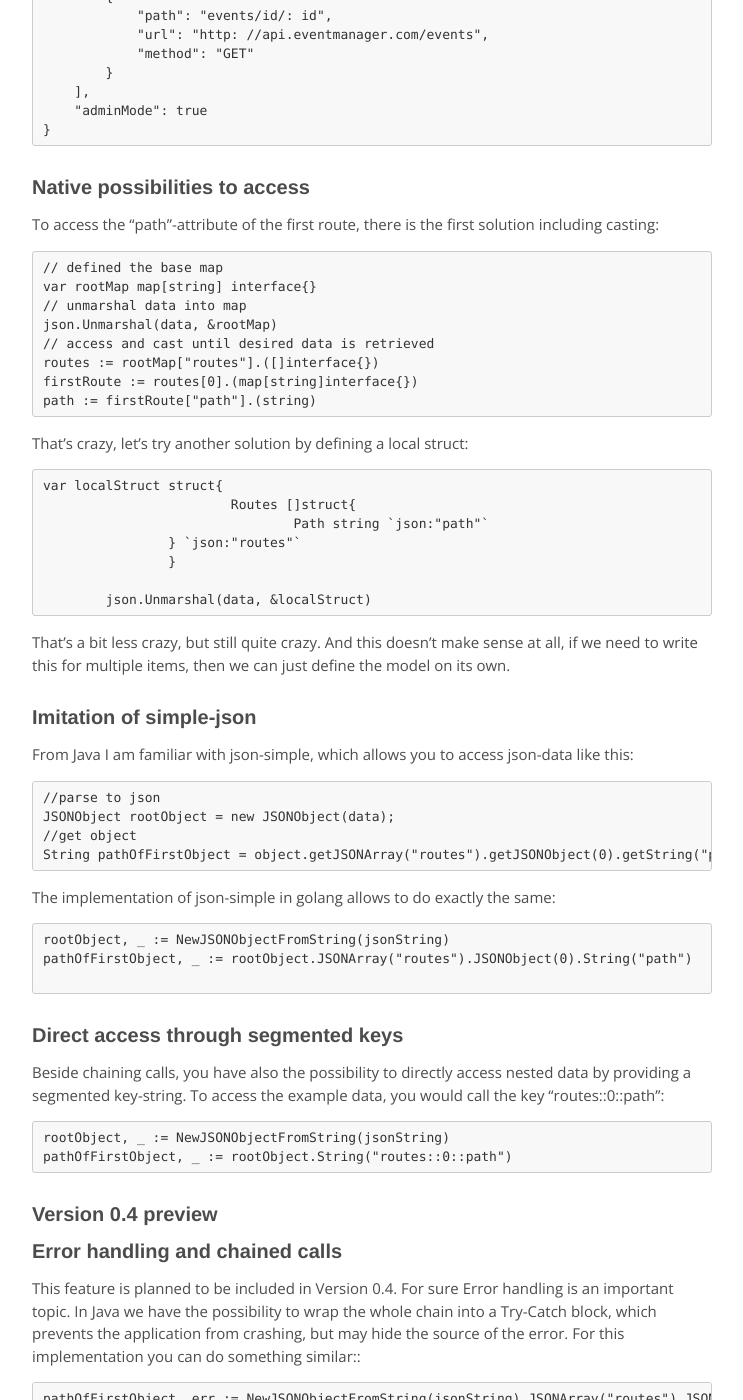
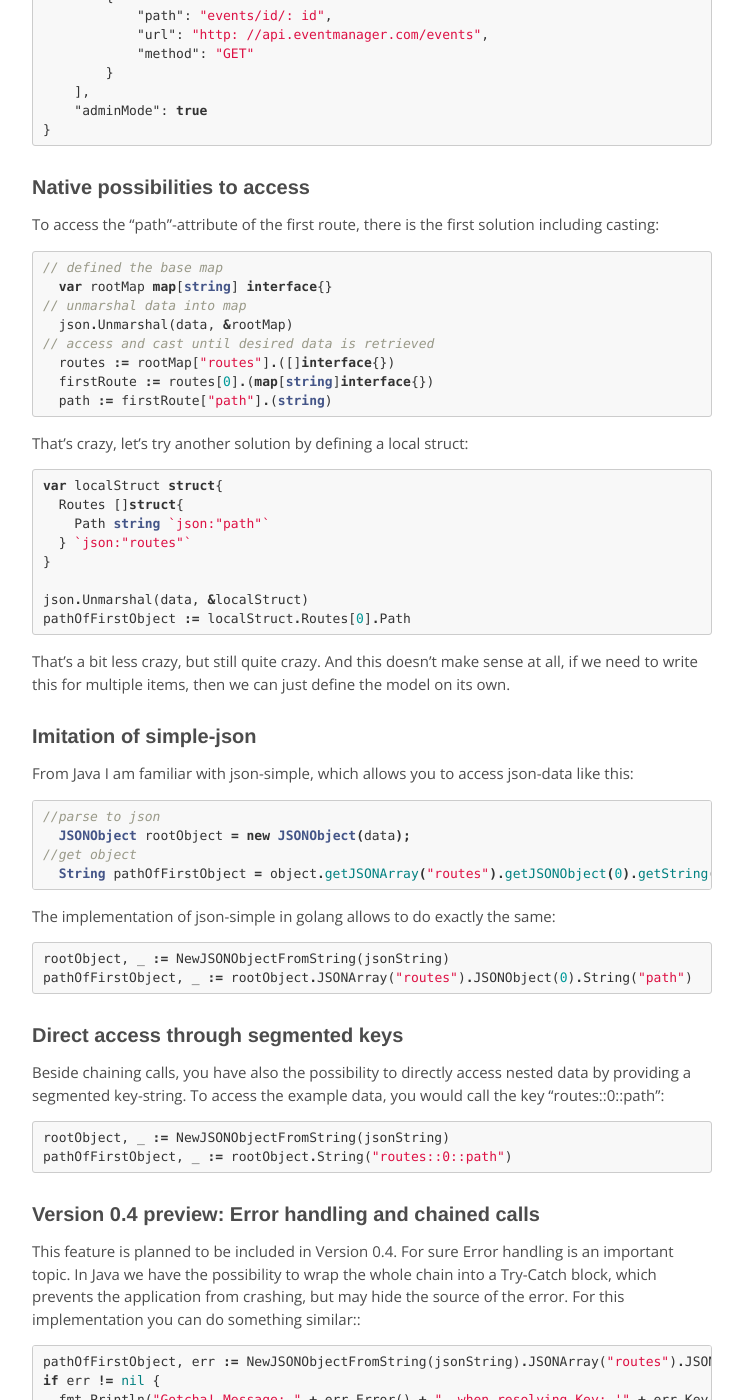
Before and after one commit to chrisport/chrisport.github.io, a Jekyll site: the page built from _posts/2014-09-14-golang-simplejson.markdown, in a window 1280 px wide and 1400 px high, scrolled down 832 px. Shown: the whole window, without its empty margins (268-1011 px from the left). Built offline with Jekyll 4.4.1, drawn with Linux system fonts in a browser that asks for light colours; nearby versions of some CDN libraries; some of the changed text lies outside the part shown.

Commit message:
reformating post

````diff
--- a/_posts/2014-09-14-golang-simplejson.markdown
+++ b/_posts/2014-09-14-golang-simplejson.markdown
@@ -18,7 +19,7 @@
 But when you have nested data, it gets a pain quickly, because in every step you need to cast the elements.
 Let's look at an example.
 Json config file:
-```
+{% highlight json %}
 {
     "routes": [
         {
@@ -34,76 +35,83 @@ Json config file:
     ],
     "adminMode": true
 }
-```
+{% endhighlight %}
 
 ### Native possibilities to access
 To access the "path"-attribute of the first route, there is the first solution including casting:
 
-```
+{% highlight go %}
+
 // defined the base map
-var rootMap map[string] interface{}
+  var rootMap map[string] interface{}
 // unmarshal data into map
-json.Unmarshal(data, &rootMap)
+  json.Unmarshal(data, &rootMap)
 // access and cast until desired data is retrieved
-routes := rootMap["routes"].([]interface{})
-firstRoute := routes[0].(map[string]interface{})
-path := firstRoute["path"].(string)
-```
+  routes := rootMap["routes"].([]interface{})
+  firstRoute := routes[0].(map[string]interface{})
+  path := firstRoute["path"].(string)
+
+{% endhighlight %}
 
 That's crazy, let's try another solution by defining a local struct:
 
-```
+{% highlight go %}
 var localStruct struct{
-			Routes []struct{
-				Path string `json:"path"`
-		} `json:"routes"`
-		}
+  Routes []struct{
+    Path string `json:"path"`
+  } `json:"routes"`
+}
 
-	json.Unmarshal(data, &localStruct)
-```
+json.Unmarshal(data, &localStruct)
+pathOfFirstObject := localStruct.Routes[0].Path
+{% endhighlight %}
 
 That's a bit less crazy, but still quite crazy. And this doesn't make sense at all, if we need to write this for
 multiple items, then we can just define the model on its own.
 
 ### Imitation of simple-json
 From Java I am familiar with json-simple, which allows you to access json-data like this:
-```
+{% highlight java %}
+
 //parse to json
-JSONObject rootObject = new JSONObject(data);
+  JSONObject rootObject = new JSONObject(data);
 //get object
-String pathOfFirstObject = object.getJSONArray("routes").getJSONObject(0).getString("path");
-```
+  String pathOfFirstObject = object.getJSONArray("routes").getJSONObject(0).getString("path");
+{% endhighlight %}
+
 
 The implementation of json-simple in golang allows to do exactly the same:
 
-```
+{% highlight go %}
+
 rootObject, _ := NewJSONObjectFromString(jsonString)
 pathOfFirstObject, _ := rootObject.JSONArray("routes").JSONObject(0).String("path")
 
-```
+{% endhighlight %}
 
 ### Direct access through segmented keys
 Beside chaining calls, you have also the possibility to directly access nested data by providing a segmented key-string.
 To access the example data, you would call the key "routes::0::path":
 
-```
+{% highlight go %}
+
 rootObject, _ := NewJSONObjectFromString(jsonString)
 pathOfFirstObject, _ := rootObject.String("routes::0::path")
-```
+{% endhighlight %}
 
-### Version 0.4 preview
-#### Error handling and chained calls
+### Version 0.4 preview: Error handling and chained calls
 This feature is planned to be included in Version 0.4.
 For sure Error handling is an important topic. In Java we have the possibility to wrap the whole chain
 into a Try-Catch block, which prevents the application from crashing, but may hide the source of the error.
 For this implementation you can do something similar::
 
-```
+{% highlight go %}
+
 pathOfFirstObject, err := NewJSONObjectFromString(jsonString).JSONArray("routes").JSONObject(0).String("path")
 if err != nil {
   fmt.Println("Gotcha! Message: " + err.Error() + ", when resolving Key: '" + err.Key() + "'")
 }
-```
+{% endhighlight %}
 
 The special thing about this is the customized error that is returned when any error happened. The error provides all
 methods that JSONObject and JSONArray provide, therefore the chained method-calls can be executed safely and without
````
Also changed, not shown: other parts of _posts/2014-09-14-golang-simplejson.markdown (+2 -1 lines).
